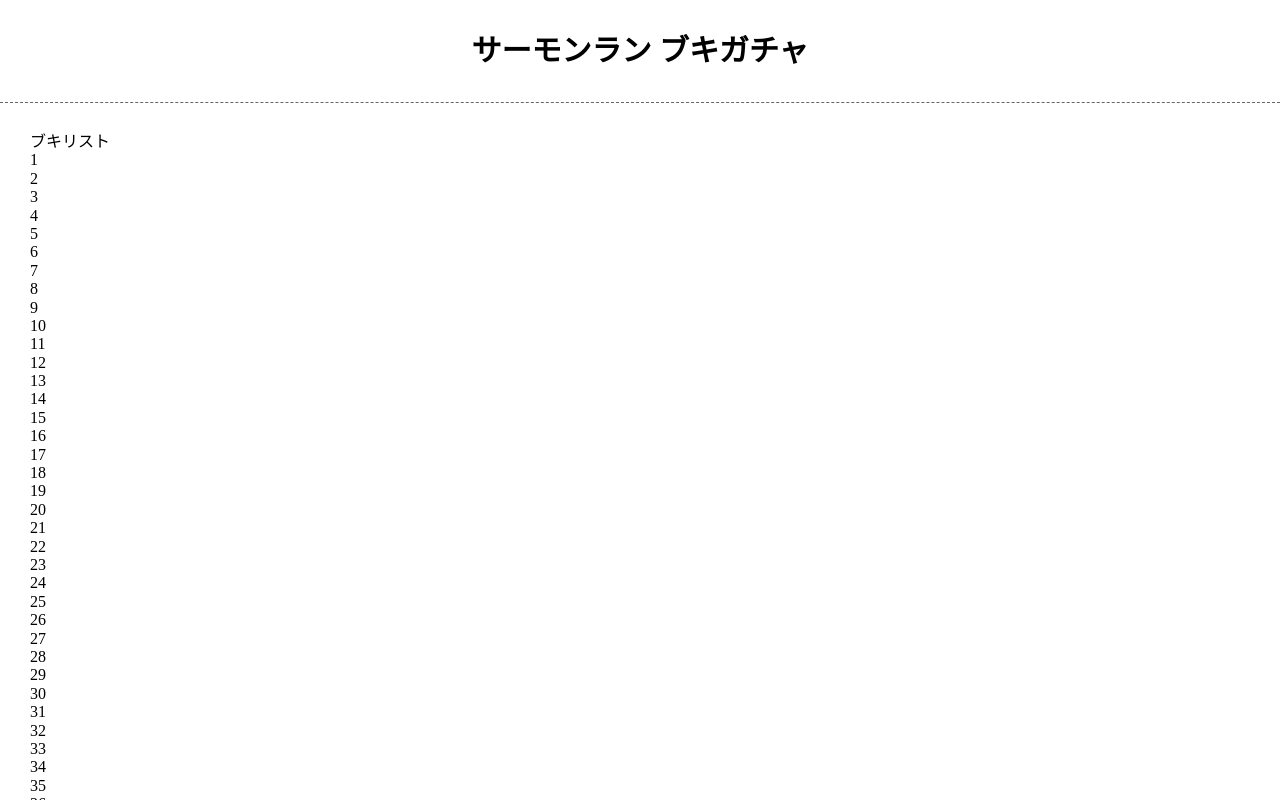
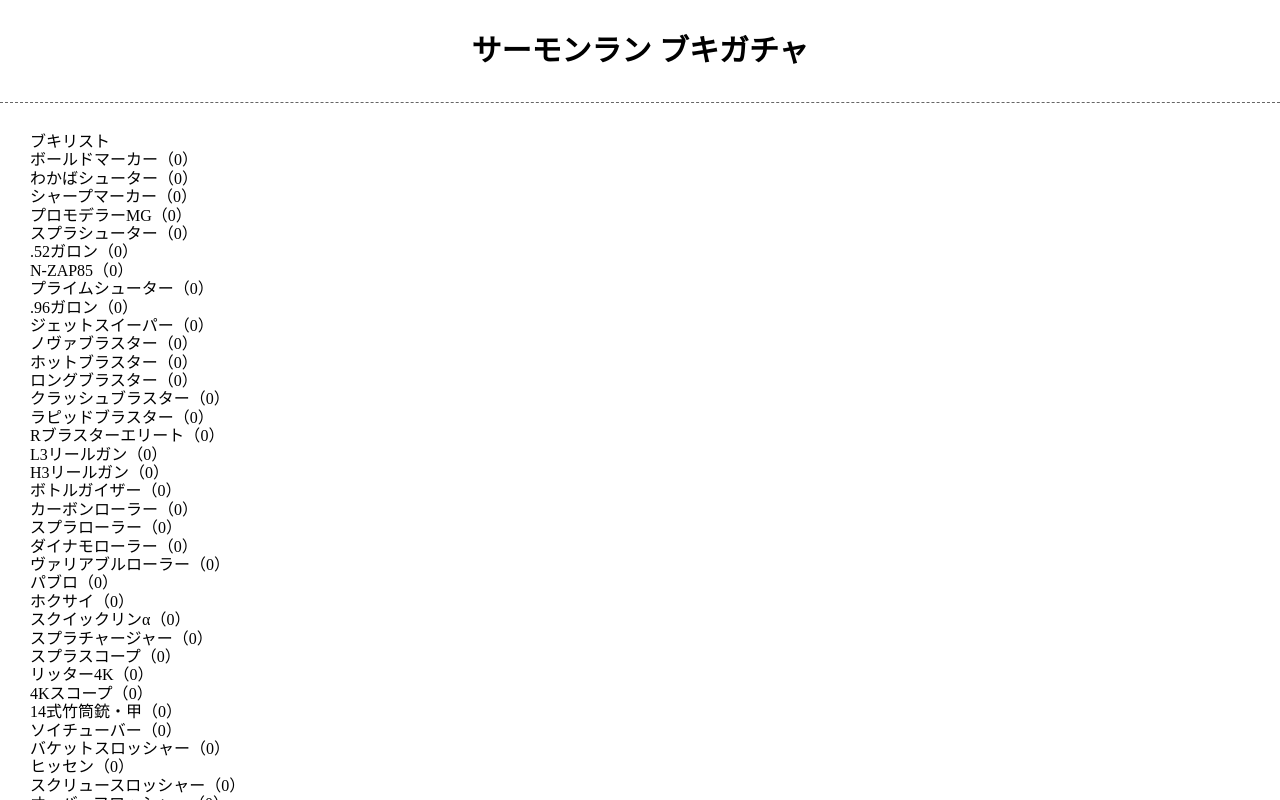
Before and after one commit to dog-ears/salmon-lootbox, a React (Create React App) app: page / in a window 1280 px wide. Shown: the top 800 px of the page. Built offline with nearby package versions, Linux system fonts and the light colour scheme.

Commit message:
idから取得した武器データを使って武器名を表示など

```diff
--- a/src/component/app/App.tsx
+++ b/src/component/app/App.tsx
@@ -37,8 +37,15 @@
           <h2>ブキリスト</h2>
           <div className="myWeapon">
             <ul>
-              {this.state.weaponInventory.map((data: WeaponInventoryInterface) => {
-                return <li>{data.weaponId}</li>
+              {this.state.weaponInventory.map((wi: WeaponInventoryInterface) => {
+                return (
+                  <li
+                    key={wi.weaponId}
+                    className={Weapons.getById(wi.weaponId).filename + ((wi.amount === 0) ? ' notOwn' : '')}
+                  >
+                    <div className='name'>{Weapons.getById(wi.weaponId).name}（{wi.amount}）</div>
+                  </li>
+                )
               })}
             </ul>
           </div>
```
